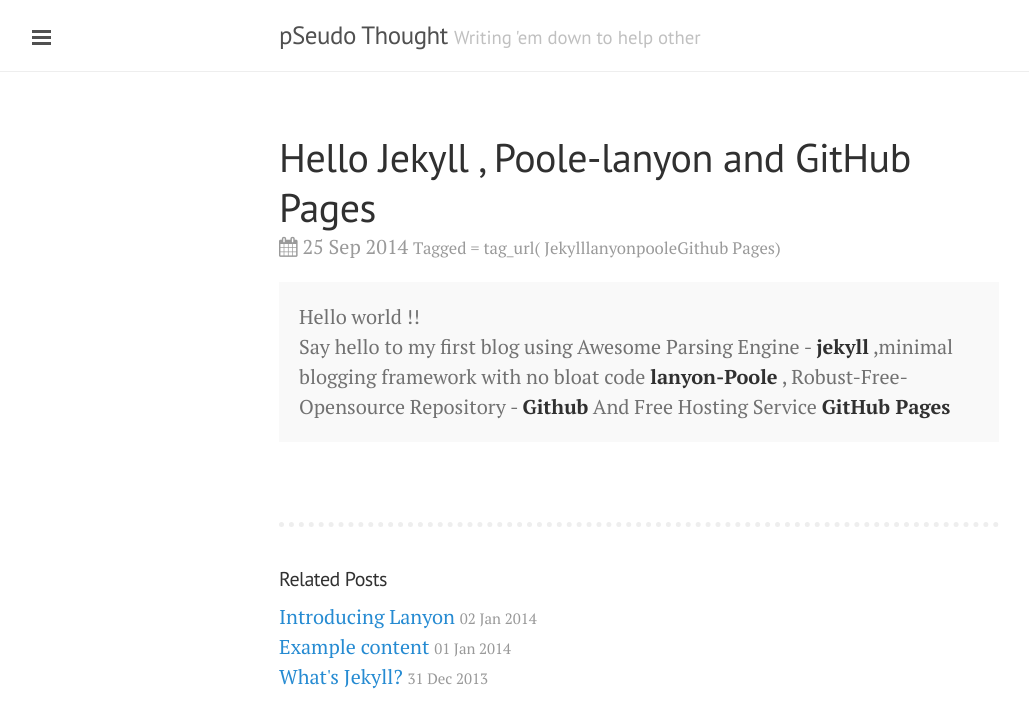
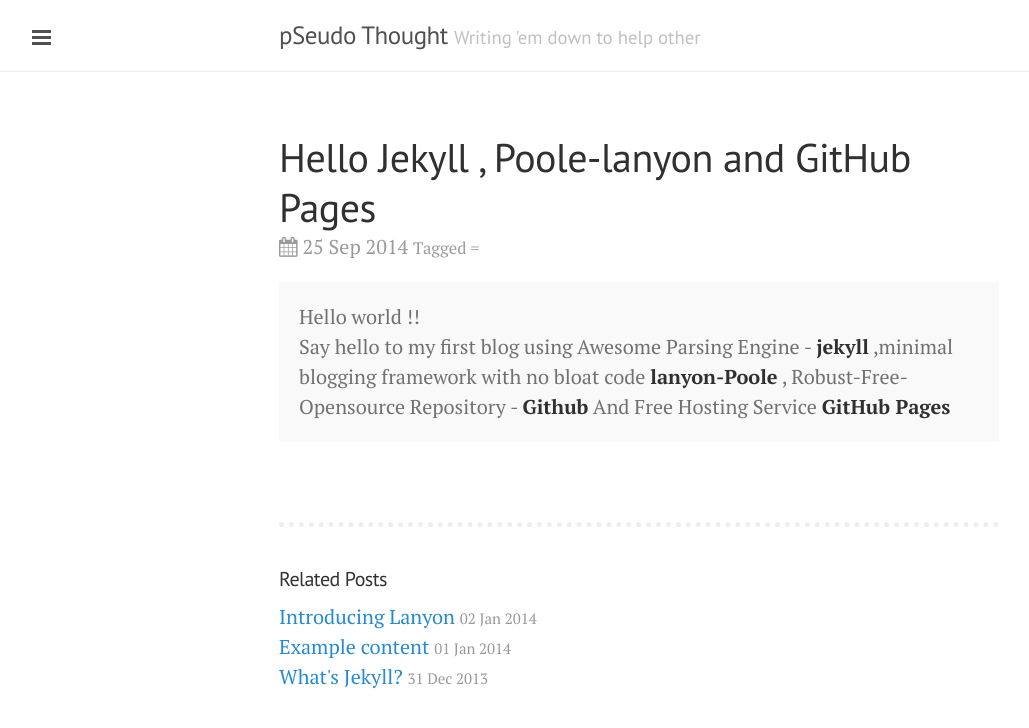
Before and after one commit to DharmeshPandav/dharmeshpandav.github.io, a Jekyll site: the page built from _posts/2014-09-25-Hello jekyll.md, in a window 1280 px wide. Shown: the top 728 px of the page, without its empty margins (1-1030 px from the left). Built offline with Jekyll 4.4.1, drawn with Linux system fonts in a browser that asks for light colours; nearby versions of some CDN libraries; Markdown is read by kramdown in place of the engine named in the settings.

Commit message:
changed config

```diff
--- a/_layouts/post.html
+++ b/_layouts/post.html
@@ -10,7 +10,7 @@ comments:   true
             <i class="fa fa-calendar"></i>
             {{ page.date | date_to_string }}
             <small> Tagged
-             = tag_url( {{page.tags}})
+             =  {{ tag_links(tag_page.tags) + "."}}
             </small>
         </span>
     </span>
```
